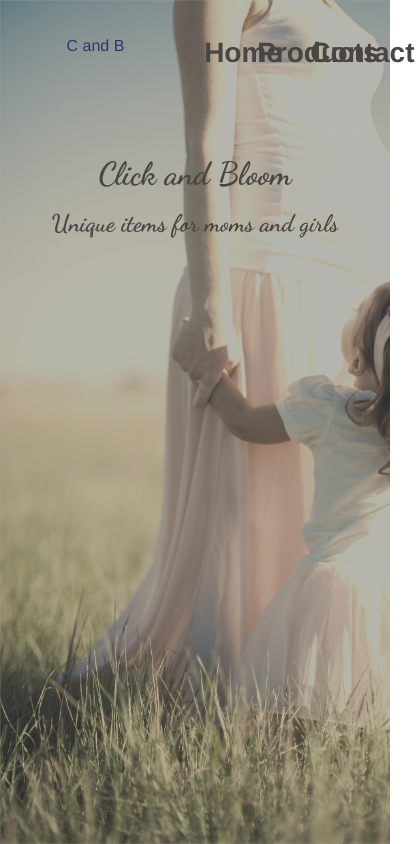
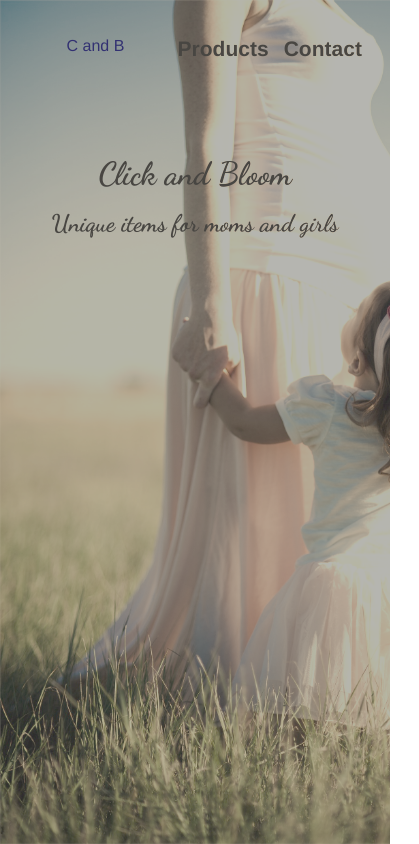
Before and after one commit to RyanWillDev/clicknbloom, a website: page index.html in a window 390 px wide. Shown: the whole page, 419 px wide, since content can reach past the window. Drawn offline with nearby package versions, Linux system fonts and the light colour scheme; a web font is replaced by a local one.

Commit message:
Worked on mobile / mobile menu styles

```diff
--- a/assets/sass/modules/_nav.scss
+++ b/assets/sass/modules/_nav.scss
@@ -11,6 +11,10 @@ nav {
 #nav__logo {
   @include span-columns(5);
   @include shift(1);
+
+  @media (max-width: 640px) {
+    @include span-columns(3);
+  }
 }
 
 .nav__link {
@@ -29,4 +33,14 @@ nav {
       color: black;
     }
   }
+
+  @media (max-width: 640px) {
+    @include span-columns(3);
+    @include shift(1);
+    font-size: em(12px);
+
+    &.desk-only {
+      display: none;
+    }
+  }
 }
--- a/index.html
+++ b/index.html
@@ -13,7 +13,7 @@
     <nav role="navigation">
       <ul>
         <li id="nav__logo"><a href="#">C and B</a></li>
-        <li class="nav__link"><a href="#">Home</a></li>
+        <li class="nav__link desk-only"><a href="#">Home</a></li>
         <li class="nav__link"><a href="#">Products</a></li>
         <li class="nav__link"><a href="#">Contact</a></li>
       </ul>
```
Also changed, not shown: assets/sass/layouts/_home.scss (+4 -4 lines), assets/main.css, assets/sass/base/_globals.scss (line endings or trailing spaces).
